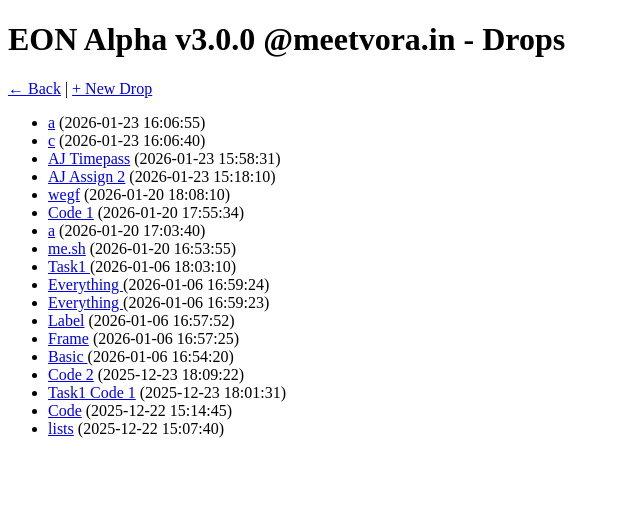
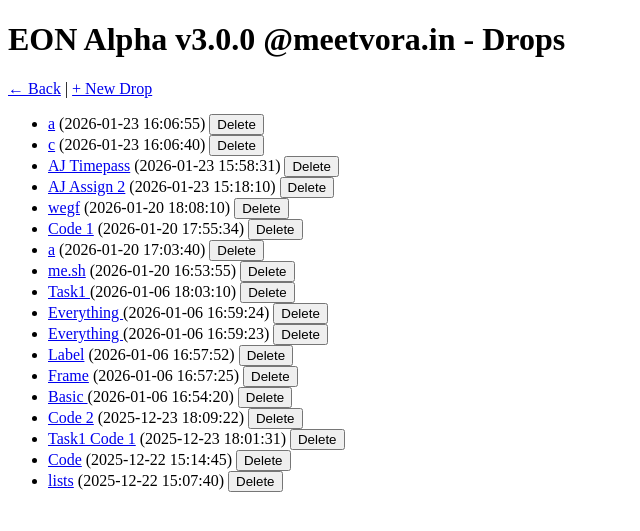
Before and after one commit to zrrgz/task-app, a Flask app: page /drops in a window 1280 px wide. Shown: the top 531 px of the page, without its empty margins (0-640 px from the left). Run offline with Flask 3, Linux system fonts and the light colour scheme; data comes from the database, SQL or seed files in the repository.

Commit message:
Enable delete button for drops in index template

```diff
--- a/templates/drops_index.html
+++ b/templates/drops_index.html
@@ -11,7 +11,7 @@
     <a href="{{ url_for('drop_page', did=d['id']) }}">{{ d['title'] }}</a>
     ({{ d['created_at'] }})
     <form action="{{ url_for('delete_drop_route', did=d['id']) }}" method="post" style="display:inline;">
-      <!-- <button type="submit">Delete</button> -->
+      <button type="submit">Delete</button>
     </form>
   </li>
 {% endfor %}
```
